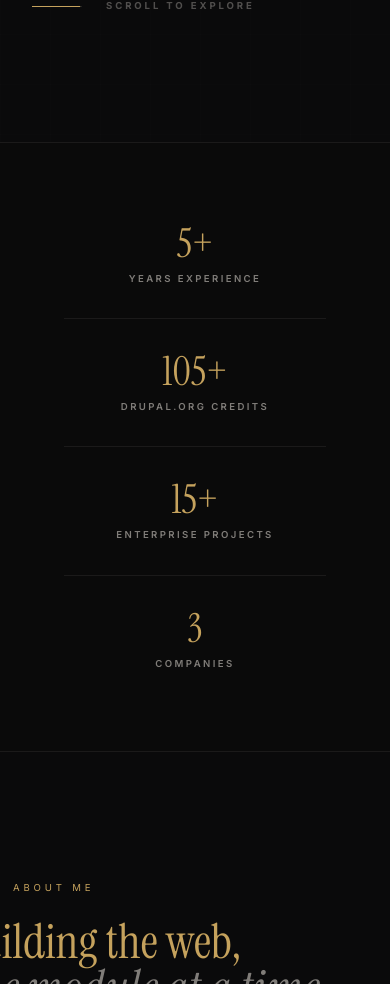
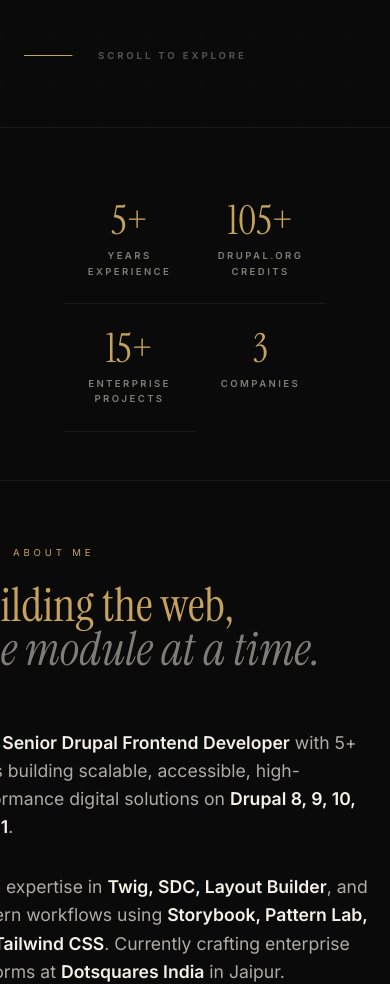
Before and after one commit to AshutoshAhirwal/Profile, a Next.js app: page / in a window 390 px wide. Shown: the part 1016-2000 px from the top of the page. Built offline with nearby package versions, Linux system fonts and the light colour scheme.

Commit message:
fixes responsive design.

```diff
--- a/app/globals.css
+++ b/app/globals.css
@@ -126,7 +126,7 @@ section { min-height: 100vh; padding: 8rem 4rem; position: relative; display: fl
 .hero-bg { position: absolute; inset: 0; background: radial-gradient(circle at 30% 30%, rgba(197, 162, 93, 0.08) 0%, transparent 60%); pointer-events: none; }
 .hero-grid { position: absolute; inset: 0; background-image: linear-gradient(rgba(245,240,232, 0.02) 1px, transparent 1px), linear-gradient(90deg, rgba(245,240,232, 0.02) 1px, transparent 1px); background-size: 50px 50px; pointer-events: none; opacity: 0.5; }
 .hero-eyebrow { color: var(--teal); font-size: .65rem; letter-spacing: .3em; text-transform: uppercase; margin-bottom: 1.5rem; opacity: 0.8; font-weight: 600; }
-.hero-name { font-size: clamp(3.5rem, 16vw, 13rem); font-weight: 800; line-height: .75; letter-spacing: -.05em; text-transform: uppercase; margin-bottom: 2rem; position: relative; color: var(--cream); }
+.hero-name { font-size: clamp(3.5rem, 12vw, 11rem); font-weight: 800; line-height: .75; letter-spacing: -.05em; text-transform: uppercase; margin-bottom: 2rem; position: relative; color: var(--cream); word-break: break-word; }
 .hero-name .line2 { display: block; color: transparent; -webkit-text-stroke: 1px rgba(245,240,232,0.15); margin-top: -0.02em; }
 .hero-title { font-size: 1.25rem; color: rgba(245,240,232,.6); max-width: 650px; margin-bottom: 3rem; line-height: 1.5; font-weight: 400; }
 .hero-title span { color: var(--gold); font-weight: 600; }
@@ -153,7 +153,7 @@ section { min-height: 100vh; padding: 8rem 4rem; position: relative; display: fl
 }
 
 /* NUMBERS BAND */
-#numbers-band { display: grid; grid-template-columns: repeat(3, 1fr); border-top: 1px solid var(--dim2); border-bottom: 1px solid var(--dim2); padding: 3rem 4rem; background: rgba(10,10,11,0.5); }
+#numbers-band { display: grid; grid-template-columns: repeat(4, 1fr); border-top: 1px solid var(--dim2); border-bottom: 1px solid var(--dim2); padding: 3rem 4rem; background: rgba(10,10,11,0.5); }
 .band-item { text-align: center; border-right: 1px solid var(--dim2); }
 .band-item:last-child { border-right: none; }
 .band-num { font-family: 'Instrument Serif', serif; font-size: clamp(2.5rem, 5vw, 4rem); color: var(--gold); margin-bottom: 0.5rem; line-height: 1; }
@@ -186,7 +186,7 @@ section { min-height: 100vh; padding: 8rem 4rem; position: relative; display: fl
 .skill-group-icon { font-size: 2rem; color: var(--gold); display: block; margin-bottom: 2rem; }
 .skill-group-title { font-size: 1.2rem; font-weight: 700; margin-bottom: 1.5rem; color: var(--cream); }
 .skill-tags { display: flex; flex-wrap: wrap; gap: 0.8rem; }
-.skill-tag { font-size: 0.6rem; padding: 0.5rem 1rem; background: rgba(245,240,232,0.04); border: 1px solid rgba(245,240,232,0.15); color: rgba(245,240,232,0.6); text-transform: uppercase; letter-spacing: 0.1em; }
+.skill-tag { font-size: 0.72rem; padding: 0.6rem 1.2rem; background: rgba(245,240,232,0.04); border: 1px solid rgba(245,240,232,0.15); color: rgba(245,240,232,0.6); text-transform: uppercase; letter-spacing: 0.1em; }
 .skill-tag.gold { border-color: var(--gold-dim); color: var(--gold); background: rgba(197, 162, 93, 0.08); }
 
 /* EXPERIENCE TIMELINE */
@@ -211,7 +211,8 @@ section { min-height: 100vh; padding: 8rem 4rem; position: relative; display: fl
 .projects-grid { display: grid; grid-template-columns: repeat(3, 1fr); gap: 2rem; }
 .project-card.sm { padding: 3rem; }
 .project-card.sm .project-title { font-size: 1.8rem; }
-.project-stack { display: flex; gap: 1.5rem; margin-top: 2rem; opacity: 0.6; font-size: 0.7rem; font-weight: 700; letter-spacing: 0.1em; text-transform: uppercase; }
+.project-stack { display: flex; flex-wrap: wrap; gap: 0.5rem; margin-top: 2rem; opacity: 0.6; font-size: 0.65rem; font-weight: 700; letter-spacing: 0.1em; text-transform: uppercase; }
+.project-stack span { background: rgba(245,240,232,0.05); padding: 0.2rem 0.5rem; border-radius: 4px; }
 
 /* PUBLICATIONS & BLOG */
 .pub-grid { display: grid; grid-template-columns: repeat(auto-fit, minmax(320px, 1fr)); gap: 3rem; }
@@ -247,35 +248,6 @@ section { min-height: 100vh; padding: 8rem 4rem; position: relative; display: fl
 /* FOOTER */
 footer { padding: 4rem; border-top: 1px solid var(--dim2); display: flex; justify-content: space-between; font-size: 0.6rem; letter-spacing: 0.2em; color: rgba(245,240,232,0.3); text-transform: uppercase; }
 
-/* RESPONSIVE */
-@media (max-width: 1024px) {
-  section { padding: 8rem 2rem; }
-  #about { grid-template-columns: 1fr; gap: 4rem; }
-  .about-visual { display: none; }
-  .projects-featured { grid-template-columns: 1fr; }
-  .projects-grid { grid-template-columns: 1fr 1fr; }
-  .community-split { grid-template-columns: 1fr; gap: 4rem; }
-}
-
-@media (max-width: 600px) {
-  .nav-links { display: none; }
-  .projects-grid { grid-template-columns: 1fr; }
-  .band-item { grid-column: span 3; border-right: none; border-bottom: 1px solid var(--dim2); padding: 2rem 0; }
-  .band-item:last-child { border-bottom: none; }
-  .exp-item { grid-template-columns: 1fr; gap: 1.5rem; }
-  .contact-email { font-size: 1.2rem; }
-}
-
-/* CONTACT FORM OVERRIDES */
-.contact-form-container { margin: 0 auto; text-align: left; }
-.contact-grid { display: grid; grid-template-columns: repeat(2, 1fr); gap: 1.5rem; }
-.grid-item { grid-column: span 1; }
-.grid-full { grid-column: span 2; }
-@media (max-width: 600px) {
-  .contact-grid { grid-template-columns: 1fr; }
-  .grid-item, .grid-full { grid-column: span 1; }
-}
-
 /* EDUCATION */
 .edu-grid { display: grid; grid-template-columns: repeat(auto-fit, minmax(400px, 1fr)); gap: 3rem; }
 .edu-card { background: var(--dim); border: 1px solid var(--dim2); padding: 4rem; position: relative; overflow: hidden; transition: all 0.4s; }
@@ -286,3 +258,69 @@ footer { padding: 4rem; border-top: 1px solid var(--dim2); display: flex; justif
 .edu-school { font-size: 1.1rem; font-weight: 600; color: var(--cream); opacity: 0.9; position: relative; padding-top: 2rem; border-top: 1px solid var(--dim2); }
 .edu-school::before { content: 'Institution'; position: absolute; top: 0.8rem; left: 0; font-size: 0.5rem; text-transform: uppercase; letter-spacing: 0.2em; color: var(--gold-dim); }
 .edu-location { font-size: 0.6rem; color: rgba(245,240,232,0.4); text-transform: uppercase; letter-spacing: 0.1em; margin-top: 1rem; }
+
+/* RESPONSIVE */
+/* RESPONSIVE REFINEMENTS */
+@media (max-width: 1200px) {
+  .hero-name { font-size: clamp(3rem, 12vw, 10rem); }
+  section { padding: 6rem 3rem; }
+}
+
+@media (max-width: 1024px) {
+  section { padding: 5rem 2rem; }
+  #about { grid-template-columns: 1fr; gap: 3rem; text-align: left; }
+  .about-visual { display: none; }
+  .projects-featured { grid-template-columns: 1fr; gap: 2rem; }
+  .projects-grid { grid-template-columns: 1fr 1fr; gap: 1.5rem; }
+  .community-split { grid-template-columns: 1fr; gap: 3rem; }
+  .edu-grid { grid-template-columns: 1fr 1fr; gap: 2rem; }
+}
+
+@media (max-width: 768px) {
+  nav { padding: 1rem 2rem; }
+  .hero-name { font-size: clamp(2.5rem, 18vw, 8rem); line-height: 0.8; }
+  .hero-title { font-size: 1.1rem; }
+  .section-heading { font-size: clamp(2.5rem, 12vw, 5rem); }
+  .edu-grid { grid-template-columns: 1fr; gap: 1.5rem; }
+  .edu-card { padding: 2.5rem 2rem; }
+}
+
+@media (max-width: 600px) {
+  nav { padding: 1rem 1.5rem; }
+  .nav-links { display: none; }
+  section { padding: 4rem 1.5rem; min-height: auto; }
+  #hero { padding-top: 8rem; }
+  .hero-name { font-size: clamp(2.2rem, 20vw, 6rem); }
+  .hero-cta { flex-direction: column; width: 100%; gap: 1rem; }
+  .btn-primary, .btn-outline { width: 100%; text-align: center; justify-content: center; padding: 1rem 2rem; font-size: 0.6rem; }
+  .projects-grid { grid-template-columns: 1fr; }
+  .band-item { grid-column: span 1; border-right: none; border-bottom: 1px solid var(--dim2); padding: 1.5rem 0; }
+  #numbers-band { grid-template-columns: repeat(2, 1fr); }
+  .band-item:last-child { border-bottom: none; }
+  .exp-item { grid-template-columns: 1fr; gap: 1rem; padding-bottom: 2rem; }
+  .exp-date { margin-bottom: 0.5rem; }
+  .exp-role { font-size: 1.4rem; }
+  .contact-email { font-size: 1.1rem; word-break: break-all; }
+  .contact-big { font-size: 3rem; }
+  .edu-card { padding: 2rem 1.5rem; }
+  .edu-degree { font-size: 1.8rem; }
+}
+
+/* 320PX MICRO-VIEWPORT FIXES */
+@media (max-width: 380px) {
+  section { padding: 3rem 1.25rem; }
+  nav { padding: 0.8rem 1.25rem; }
+  .hero-name { font-size: 2.22rem; }
+  .hero-title { font-size: 0.9rem; line-height: 1.4; color: rgba(245,240,232,0.5); }
+  .section-heading { font-size: 2rem; margin-bottom: 2rem; }
+  .nav-logo { font-size: 1.25rem; }
+  .hero-badges { gap: 0.4rem; }
+  .hero-badge { font-size: 0.5rem; padding: 0.35rem 0.6rem; letter-spacing: 0.1em; }
+  .skill-group { padding: 1.25rem; }
+  .skill-group-title { font-size: 1.1rem; }
+  .project-card { padding: 2rem 1.25rem; }
+  .project-title { font-size: 1.5rem; }
+  .credits-big { font-size: 5rem; }
+  .contact-big { font-size: 2.5rem; }
+  .skill-tag { font-size: 0.55rem; padding: 0.3rem 0.6rem; }
+}
--- a/components/Chatbot.tsx
+++ b/components/Chatbot.tsx
@@ -15,6 +15,19 @@ interface Message {
 
 const Chatbot = () => {
   const [isOpen, setIsOpen] = useState(false);
+
+  useEffect(() => {
+    const handleClose = () => setIsOpen(false);
+    window.addEventListener('close-chatbot', handleClose);
+    return () => window.removeEventListener('close-chatbot', handleClose);
+  }, []);
+
+  const toggleOpen = () => {
+    if (!isOpen) {
+      window.dispatchEvent(new CustomEvent('close-a11y-menu'));
+    }
+    setIsOpen(!isOpen);
+  };
   const [messages, setMessages] = useState<Message[]>([]);
   const [inputValue, setInputValue] = useState("");
   const [isTyping, setIsTyping] = useState(false);
@@ -179,7 +192,7 @@ const Chatbot = () => {
         className="chatbot-toggle"
         whileHover={{ scale: 1.1, y: -2 }}
         whileTap={{ scale: 0.9 }}
-        onClick={() => setIsOpen(!isOpen)}
+        onClick={toggleOpen}
         style={{
           width: '56px',
           height: '56px',
@@ -220,14 +233,14 @@ const Chatbot = () => {
             transition={{ type: "spring", damping: 25, stiffness: 350 }}
             style={{
               position: 'absolute',
-              bottom: '75px',
-              right: '-4.5rem',
-              width: 'min(420px, 92vw)',
-              height: 'min(640px, 80vh)',
+              bottom: '80px',
+              right: '0',
+              width: 'min(400px, 90vw)',
+              height: 'min(600px, 80vh)',
               backgroundColor: 'rgba(10, 10, 11, 0.98)',
               backdropFilter: 'blur(25px)',
               border: '1px solid var(--dim2)',
-              borderRadius: '28px',
+              borderRadius: '24px',
               display: 'flex',
               flexDirection: 'column',
               overflow: 'hidden',
--- a/components/ContactForm.tsx
+++ b/components/ContactForm.tsx
@@ -135,6 +135,7 @@ export default function ContactForm() {
             name="name"
             value={formData.name}
             onChange={handleChange}
+            placeholder="John Doe"
             style={inputStyle(!!errors.name)}
           />
           {errors.name && <span style={errorTextStyle}>{errors.name}</span>}
@@ -147,6 +148,7 @@ export default function ContactForm() {
             name="email"
             value={formData.email}
             onChange={handleChange}
+            placeholder="john@example.com"
             style={inputStyle(!!errors.email)}
           />
           {errors.email && <span style={errorTextStyle}>{errors.email}</span>}
@@ -172,6 +174,7 @@ export default function ContactForm() {
             name="company"
             value={formData.company}
             onChange={handleChange}
+            placeholder="Specbee / Dotsquares"
             style={inputStyle(false)}
           />
         </div>
@@ -186,8 +189,8 @@ export default function ContactForm() {
           >
             <option value="" disabled>Select a service...</option>
             <option value="drupal-dev">Drupal Development</option>
-            <option value="drupal-migration">Drupal Migration</option>
-            <option value="frontend-architecture">Frontend Architecture</option>
+            <option value="drupal-migration">Drupal Site</option>
+            <option value="frontend-architecture">Drupal Frontend Architecture</option>
             <option value="consultation">Technical Consultation</option>
             <option value="other">Other</option>
           </select>
@@ -201,6 +204,7 @@ export default function ContactForm() {
             rows={4}
             value={formData.message}
             onChange={handleChange}
+            placeholder="Tell me about your project..."
             style={{ ...inputStyle(!!errors.message), resize: 'none' }}
           ></textarea>
           {errors.message && <span style={errorTextStyle}>{errors.message}</span>}
```
Also changed, not shown: components/AccessibilityMenu.tsx (+18 -4 lines).
